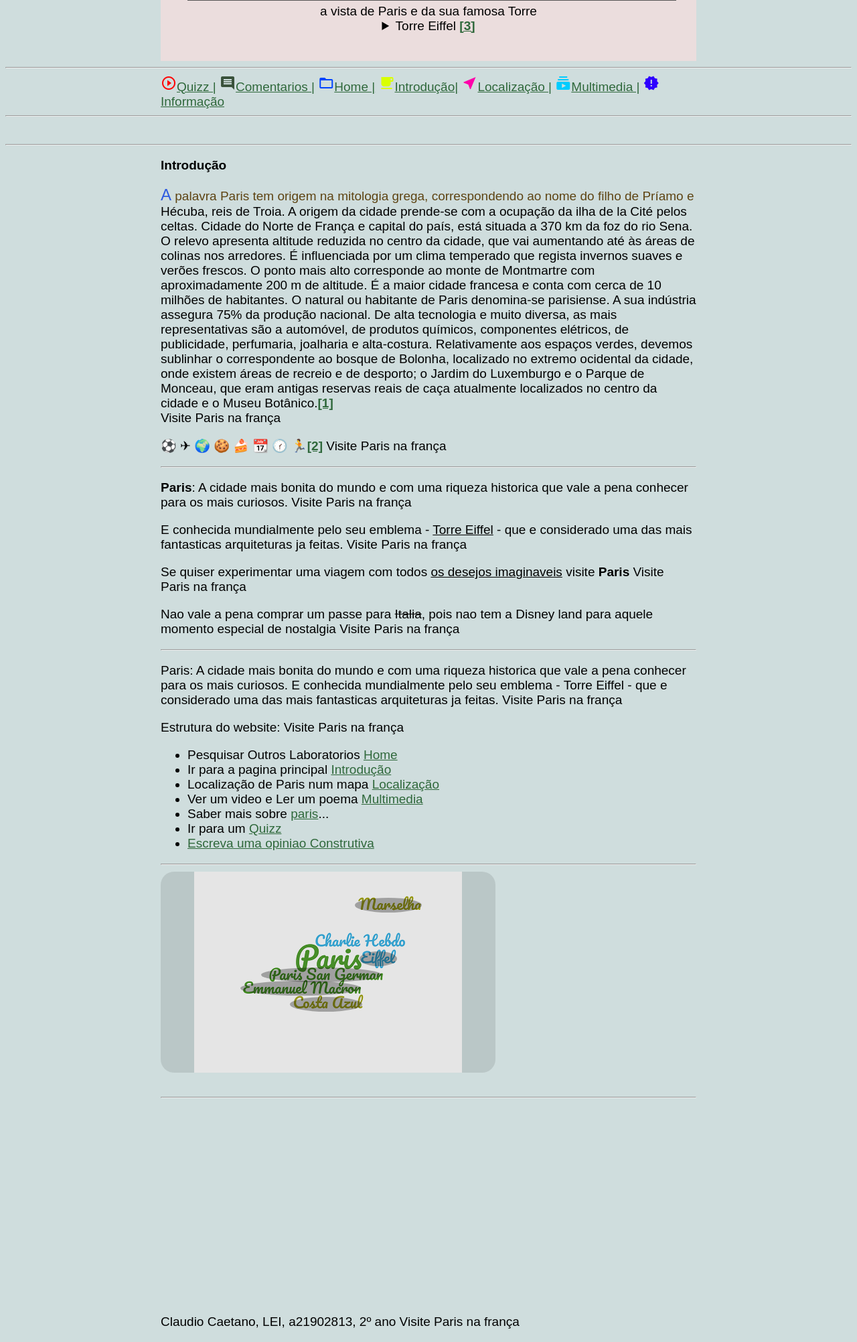
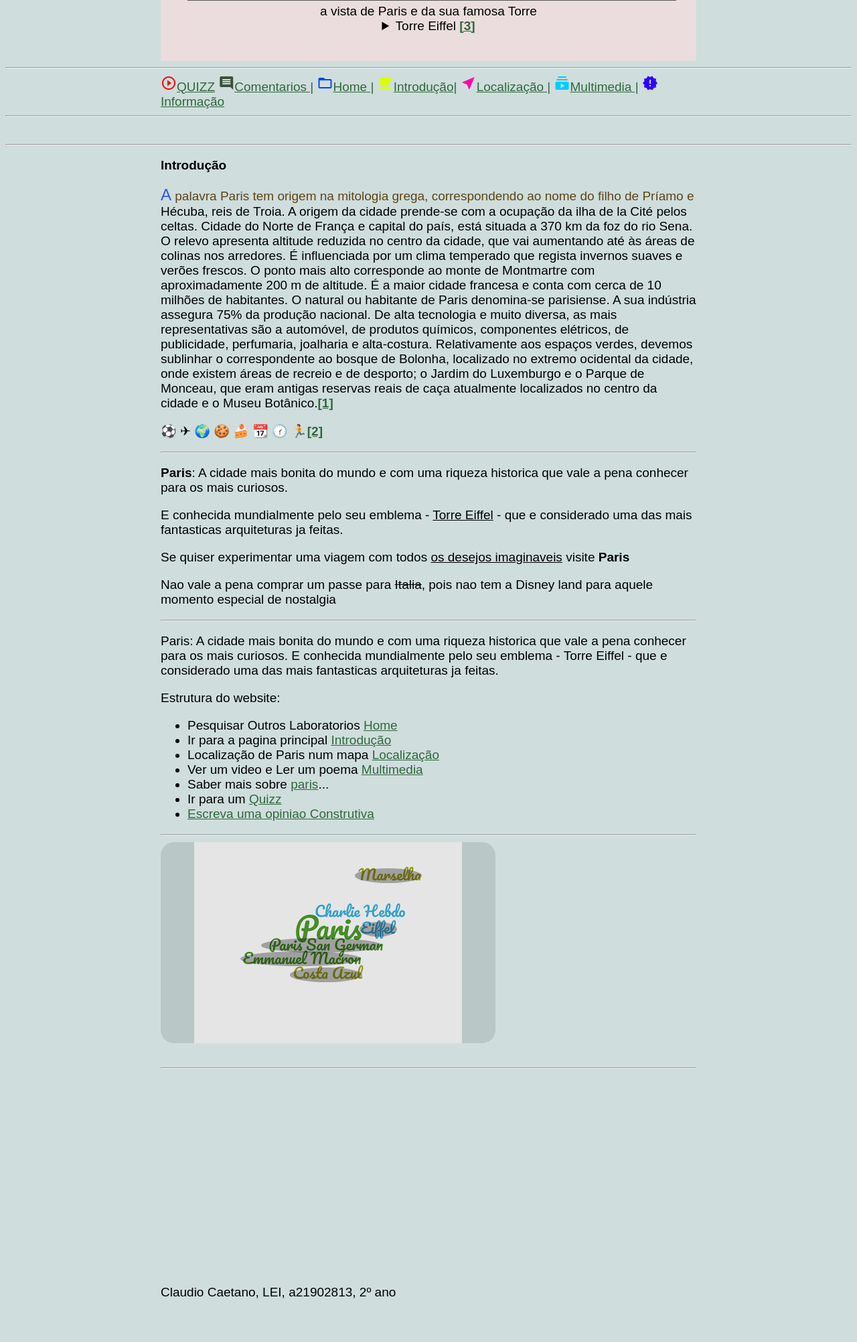
Before and after one commit to claudio-21902813/pw-lab, a PHP site: page /lab4/index.html in a window 1280 px wide. Shown: the part 364-2367 px from the top of the page at 67% size. After the commit the page ends 2302 px from the top, so only its background shows below. Run offline with PHP 8.4, Linux system fonts and the light colour scheme; some web fonts are replaced.

Commit message:
lab 4 desenvolvimento

```diff
--- a/lab4/estilos.css
+++ b/lab4/estilos.css
@@ -51,8 +51,9 @@ a:active {
   h1::before {
       content: " \01F525";
   }
-  p::after {
-      content: "  Visite Paris na frança";
+
+  #menuop1::after{
+      content: "QUIZZ";
   }
 
   #poema::before {
@@ -66,7 +67,7 @@ a:active {
   }
 
   #descricao::selection {
-    color: rgb(195, 239, 245);
+    color: rgb(24, 36, 37);
   }
 
 
--- a/lab4/index.html
+++ b/lab4/index.html
@@ -41,7 +41,7 @@
         <hr>
 
         <nav>
-            <a href="quizz.html"><i class="material-icons" style="font-size:24px;color:red">play_circle_outline</i>Quizz |</a>
+            <a href="quizz.html" id="menuop1"><i class="material-icons" style="font-size:24px;color:red">play_circle_outline</i></a>
             <a href="comentarios.html"><i class="material-icons" style="font-size:24px;color:rgb(58, 82, 59)">comment</i>Comentarios |</a>
             <a href="../index.html"><i class="material-icons" style="font-size:24px;color:rgb(0, 68, 255)">folder_open</i>Home |</a>
             <a href="index.html"><i class="material-icons" style="font-size:24px;color:rgb(217, 255, 0)">free_breakfast</i>Introdução|</a>
```
